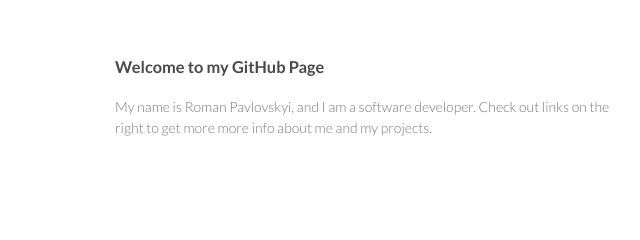
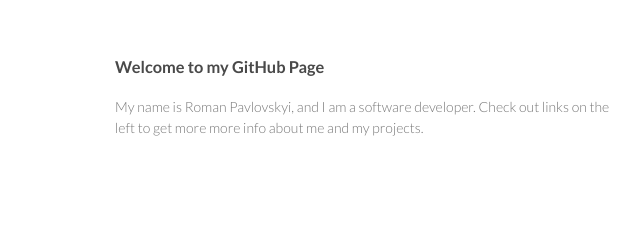
Before and after one commit to rpavlovs/rpavlovs.github.io, a plain HTML site: page index.html in a window 1280 px wide. Shown: the top 240 px of the page, 455-1095 px from the left. Drawn offline with Linux system fonts and the light colour scheme.

Commit message:
Update index.html

```diff
--- a/index.html
+++ b/index.html
@@ -26,7 +26,7 @@
         <h3>
 <a id="welcome-to-my-github-page" class="anchor" href="#welcome-to-my-github-page" aria-hidden="true"><span class="octicon octicon-link"></span></a>Welcome to my GitHub Page</h3>
 
-<p>My name is Roman Pavlovskyi, and I am a software developer. Check out links on the right to get more more info about me and my projects.</p>
+<p>My name is Roman Pavlovskyi, and I am a software developer. Check out links on the left to get more more info about me and my projects.</p>
       </section>
       <footer>
         <p><small>Hosted on GitHub Pages &mdash; Theme by <a href="https://github.com/orderedlist">orderedlist</a></small></p>
```
